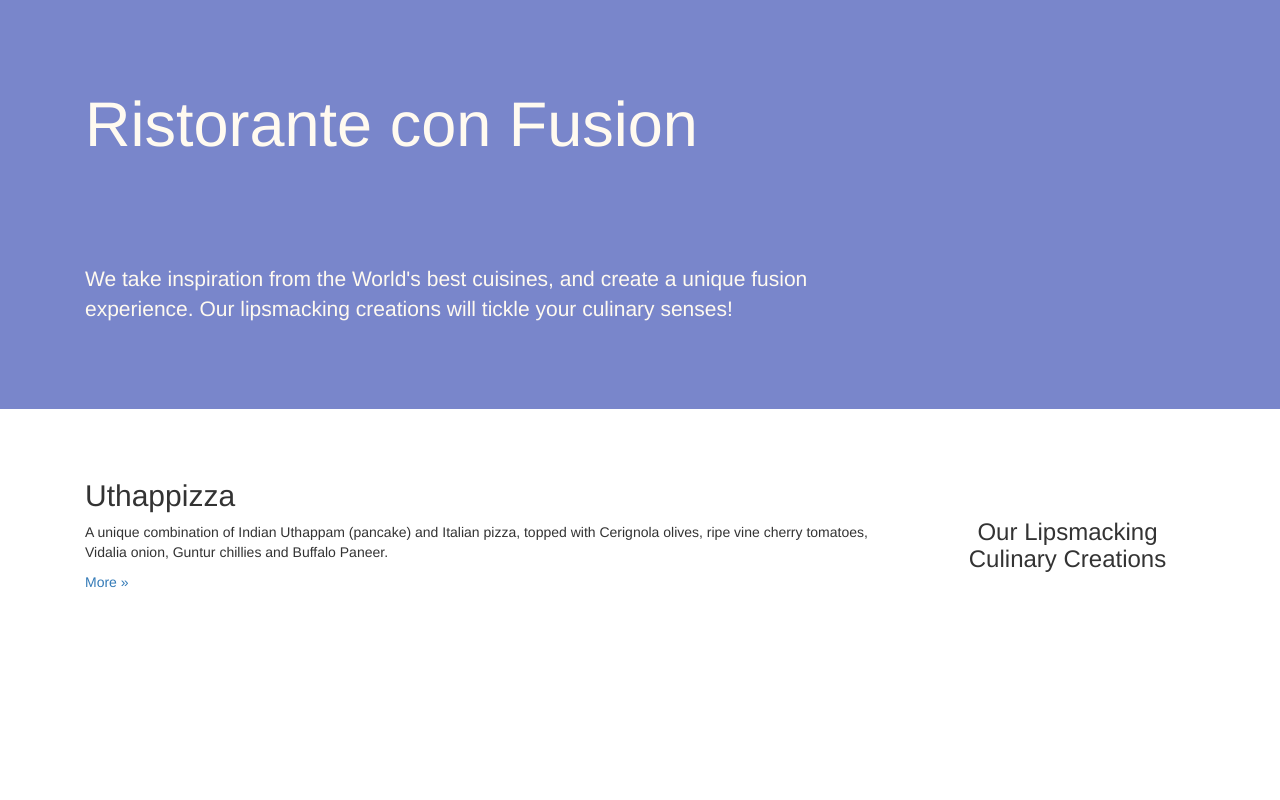
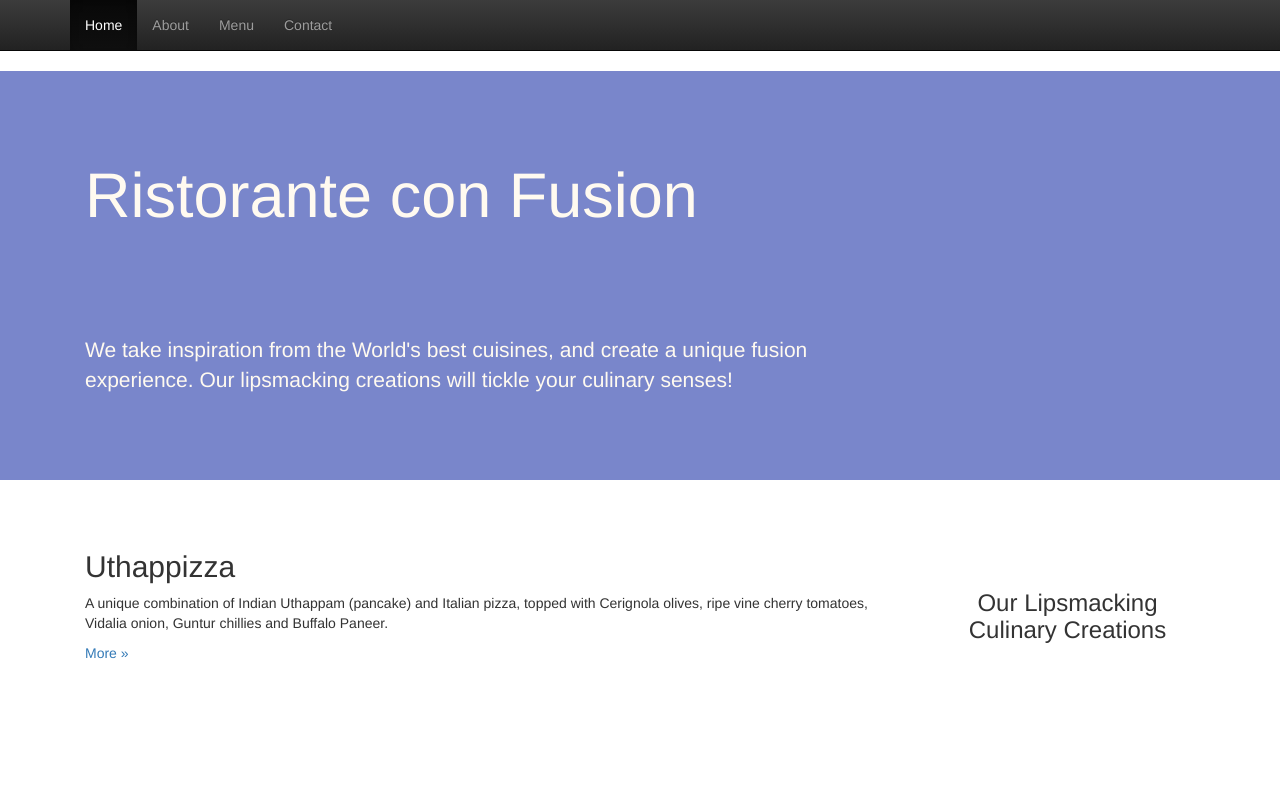
Before and after one commit to Ronaq13/BootStrap_work, a plain HTML site: page index.html in a window 1280 px wide. Shown: the top 800 px of the page. Drawn offline with nearby package versions, Linux system fonts and the light colour scheme.

Commit message:
changes_5 nav bar

```diff
--- a/index.html
+++ b/index.html
@@ -26,6 +26,16 @@
 </head>
 
 <body>
+    <nav class="navbar navbar-inverse navbar-static-top" role="navigation">
+        <div class="container">
+            <ul class="nav navbar-nav">
+                <li class="active"><a href="#">Home</a></li>
+                <li><a href="#">About</a></li>
+                <li><a href="#">Menu</a></li>
+                <li><a href="#">Contact</a></li>
+            </ul>
+        </div>
+    </nav>
 
     <header class="jumbotron">
 
```
